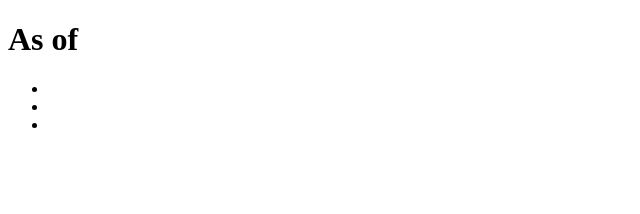
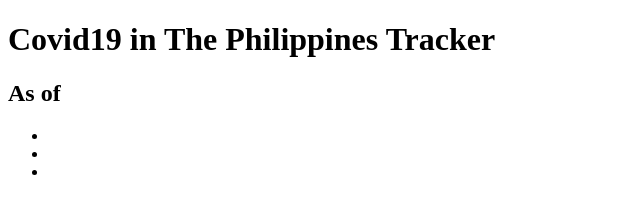
Before and after one commit to robelperey/covid19PHtracker, a plain HTML site: page index.html in a window 1280 px wide. Shown: the whole page, without its empty margins (0-640 px from the left). Drawn offline with nearby package versions, Linux system fonts and the light colour scheme; no server answers.

Commit message:
Update index.html

```diff
--- a/index.html
+++ b/index.html
@@ -29,8 +29,8 @@
     <body>
 
         <div id="content">
-
-            <h1>As of <span id="date"></span></h1>
+            <h1>Covid19 in The Philippines Tracker</h1>
+            <h2>As of <span id="date"></span></h2>
 
             <ul>
                 <li id="newConfirmed"></li>
```
